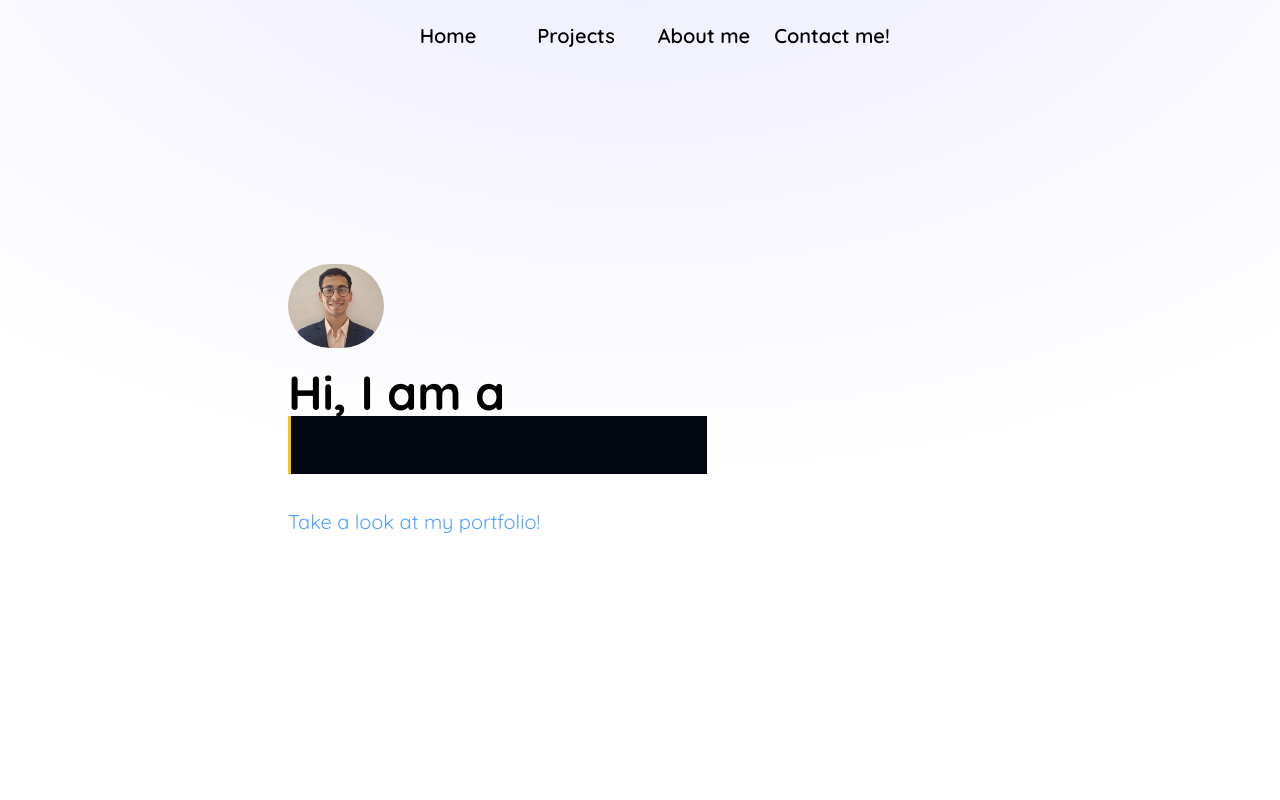
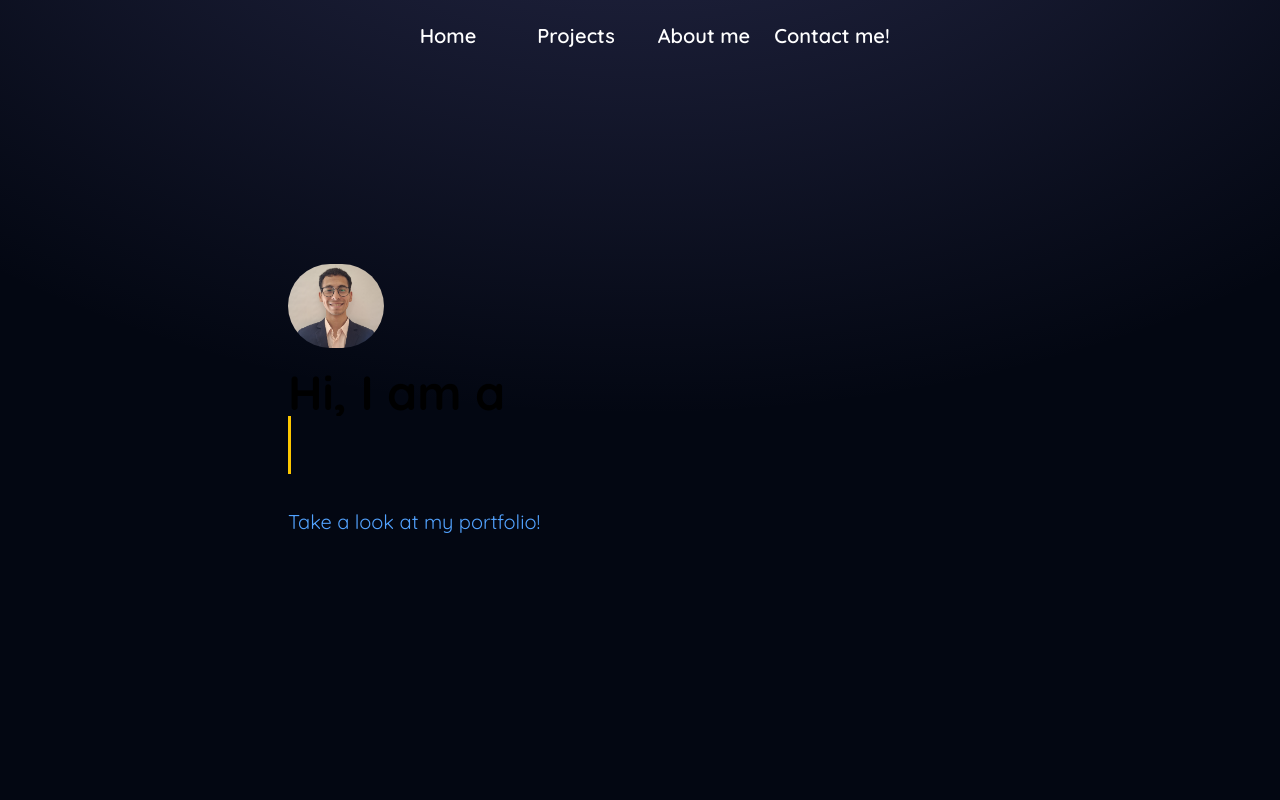
Before and after one commit to agusOlivieri/Portfolio, a Vue app: page / in a window 1280 px wide. Shown: the top 800 px of the page. Built offline with nearby package versions, Linux system fonts and the light colour scheme; a web font is replaced by a local one.

Commit message:
fixed bg colors and text colors

```diff
--- a/src/App.vue
+++ b/src/App.vue
@@ -9,9 +9,8 @@ import ContactMe from '@/components/ContactMe.vue';
 
 <template>
     <div
-      class="absolute top-0 z-[-2] min-h-screen w-full dark:bg-gray-950
-      bg-[radial-gradient(ellipse_80%_80%_at_50%_-20%,rgba(217,216,255,0.5),rgba(255,255,255,0.9))]
-      dark:bg-[radial-gradient(ellipse_80%_80%_at_50%_-28%,rgba(120,119,198,0.3),rgba(255,255,255,0))]"
+      class="absolute top-0 z-[-2] min-h-screen w-full bg-gray-950
+      bg-[radial-gradient(ellipse_80%_80%_at_50%_-28%,rgba(120,119,198,0.3),rgba(255,255,255,0))]"
     ></div>
 
     <PortfolioHeader />
--- a/src/components/ContactMe.vue
+++ b/src/components/ContactMe.vue
@@ -3,9 +3,8 @@
 </script>
 
 <template>
-    <div id="contact-me" class="py-18 text-gray-200 flex flex-col items-center justify-center h-full min-h-screen w-full dark:bg-gray-950
-      bg-[radial-gradient(ellipse_80%_80%_at_50%_-28%,rgba(217,216,255,0.5),rgba(255,255,255,0.9))]
-      dark:bg-[radial-gradient(ellipse_70%_80%_at_50%_125%,rgba(120,119,198,0.3),rgba(255,255,255,0))]">
+    <div id="contact-me" class="py-18 text-gray-200 flex flex-col items-center justify-center h-full min-h-screen w-full bg-gray-950
+      bg-[radial-gradient(ellipse_70%_80%_at_50%_125%,rgba(120,119,198,0.3),rgba(255,255,255,0))]">
         <div class="flex items-center mb-14 gap-x-2">
             <i class="pi pi-briefcase" style="font-size: 2rem"></i>
             <h2 class="text-2xl md:text-4xl font-semibold text-white">Let's conect!</h2>
--- a/src/components/PortfolioHeader.vue
+++ b/src/components/PortfolioHeader.vue
@@ -21,7 +21,7 @@ const menuOpen = ref(false)
             </button>
 
         <!-- Menú principal -->
-            <nav class="hidden sm:flex h-full">
+            <nav class="hidden sm:flex h-full text-white">
               <ul class="flex text-md md:text-xl font-semibold h-full">
                   <li><a href="#welcome-section" class="flex justify-center items-center h-full w-26 md:w-32 p-1 hover:text-yellow-500 transition">Home</a></li>
                   <li><a href="#projects-section" class="flex justify-center items-center h-full w-26 md:w-32 p-1 hover:text-yellow-500 transition">Projects</a></li>
@@ -36,7 +36,7 @@ const menuOpen = ref(false)
         </transition>
 
         <transition name="slide">
-            <aside v-if="menuOpen" class="fixed top-0 left-0 w-64 h-full z-50 shadow-lg p-6 flex flex-col gap-4">
+            <aside v-if="menuOpen" class="fixed top-0 left-0 w-64 h-full z-50 shadow-lg p-6 flex flex-col gap-4 text-white">
                 <button @click="menuOpen = false" class="self-end mb-4 text-gray-700">
                     <svg xmlns="http://www.w3.org/2000/svg" class="h-6 w-6" fill="none"
                         viewBox="0 0 24 24" stroke="currentColor">
```
Lines whose indentation alone changed are shown as unchanged.
